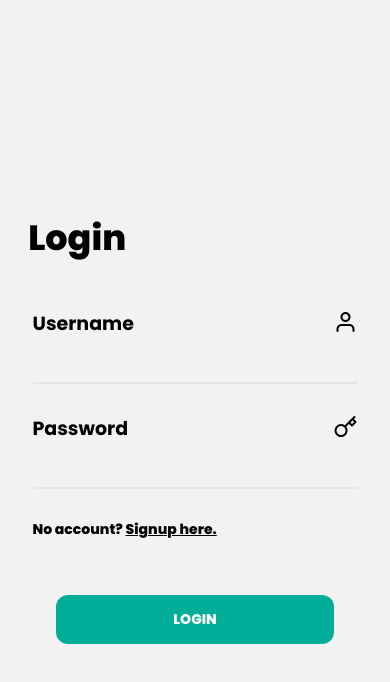
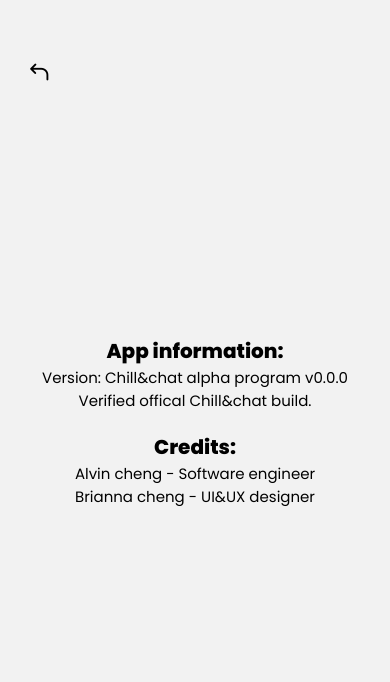
Before and after one commit to Chillandchat/mobile, a React Native app in the folder mobile/: screen /information in a window 390 px wide. Shown: the top 682 px of the page. Built offline with nearby package versions, Linux system fonts and the light colour scheme.

Commit message:
Create app information page

```diff
--- a/mobile/src/Router.tsx
+++ b/mobile/src/Router.tsx
@@ -26,6 +26,7 @@ import SignoutConfirm from "./screens/SignoutConfirm";
 import CreateRoom from "./screens/CreateRoom";
 import AddRoom from "./screens/AddRoom";
 import JoinRoom from "./screens/JoinRoom";
+import Information from "./screens/Information";
 
 /**
  * This is the router component for the application, This component
@@ -86,6 +87,11 @@ const Router: React.FC = () => {
               <NavigatorStack.Screen
                 name="login"
                 component={Login}
+                options={{ headerShown: false }}
+              />
+              <NavigatorStack.Screen
+                name="information"
+                component={Information}
                 options={{ headerShown: false }}
               />
               <NavigatorStack.Screen
--- /dev/null
+++ b/mobile/src/screens/Information.tsx
@@ -0,0 +1,48 @@
+import React from "react";
+import { Text, View, StyleSheet, TouchableOpacity } from "react-native";
+import { AntDesign } from "@expo/vector-icons";
+
+const Information: React.FC<any> = ({ navigation }) => {
+  const style: any = StyleSheet.create({
+    container: {
+      flex: 1,
+      alignItems: "center",
+      justifyContent: "center",
+    },
+    tittle: {
+      fontFamily: "poppinsExtraBold",
+      fontSize: 20,
+    },
+    text: {
+      fontFamily: "poppins",
+      fontSize: 15,
+    },
+    back: {
+      position: "absolute",
+      top: "7%",
+      left: "7%",
+    },
+  });
+
+  return (
+    <View style={style.container}>
+      <TouchableOpacity
+        style={style.back}
+        onPress={(): void => {
+          navigation.navigate("login");
+        }}
+      >
+        <AntDesign name="back" size={24} color="black" />
+      </TouchableOpacity>
+      <Text style={style.tittle}>App information:</Text>
+      <Text style={style.text}>Version: Chill&chat alpha program v0.0.0</Text>
+      <Text style={style.text}>Verified offical Chill&chat build.</Text>
+      <View style={{ padding: 10 }} />
+      <Text style={style.tittle}>Credits:</Text>
+      <Text style={style.text}>Alvin cheng - Software engineer</Text>
+      <Text style={style.text}>Brianna cheng - UI&UX designer</Text>
+    </View>
+  );
+};
+
+export default Information;
--- a/mobile/src/screens/Login.tsx
+++ b/mobile/src/screens/Login.tsx
@@ -143,6 +143,14 @@ const Login: React.FC<any> = ({ navigation }) => {
           textColor={"#ffff"}
           text={"login"}
         />
+        <TouchableOpacity
+          onPress={() => {
+            navigation.navigate("information");
+          }}
+          style={{ position: "absolute", bottom: "4%", left: "7%" }}
+        >
+          <Text style={style.link}>App information</Text>
+        </TouchableOpacity>
       </ScrollView>
     </KeyboardAvoidingView>
   );
```
